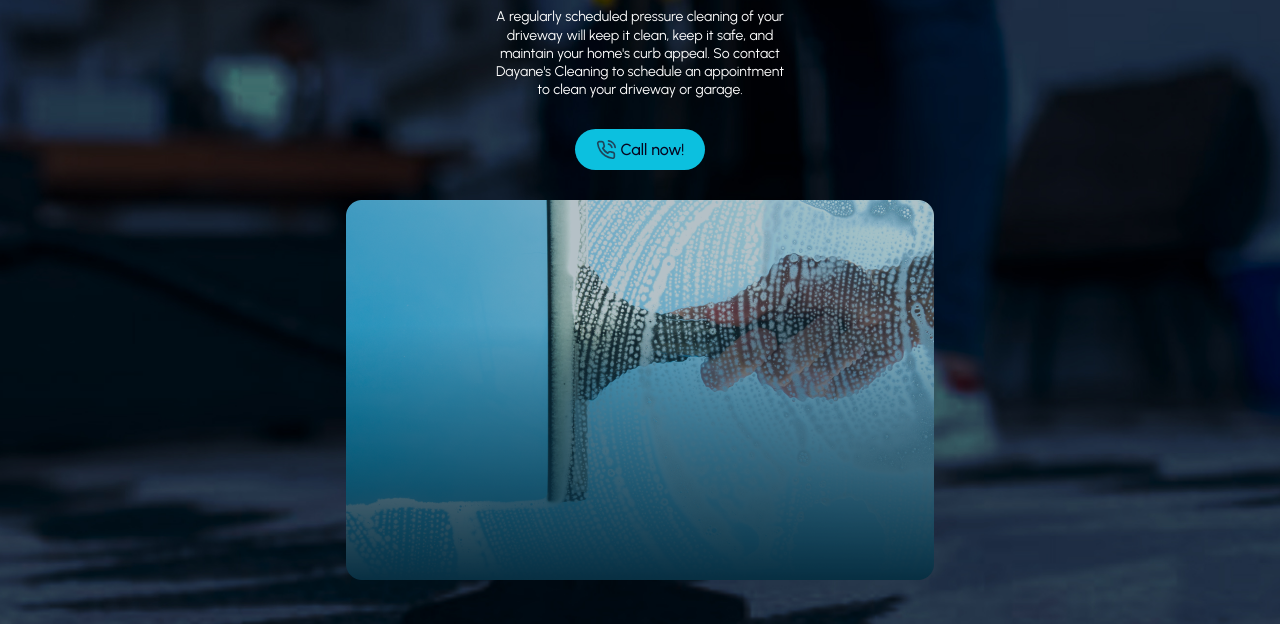
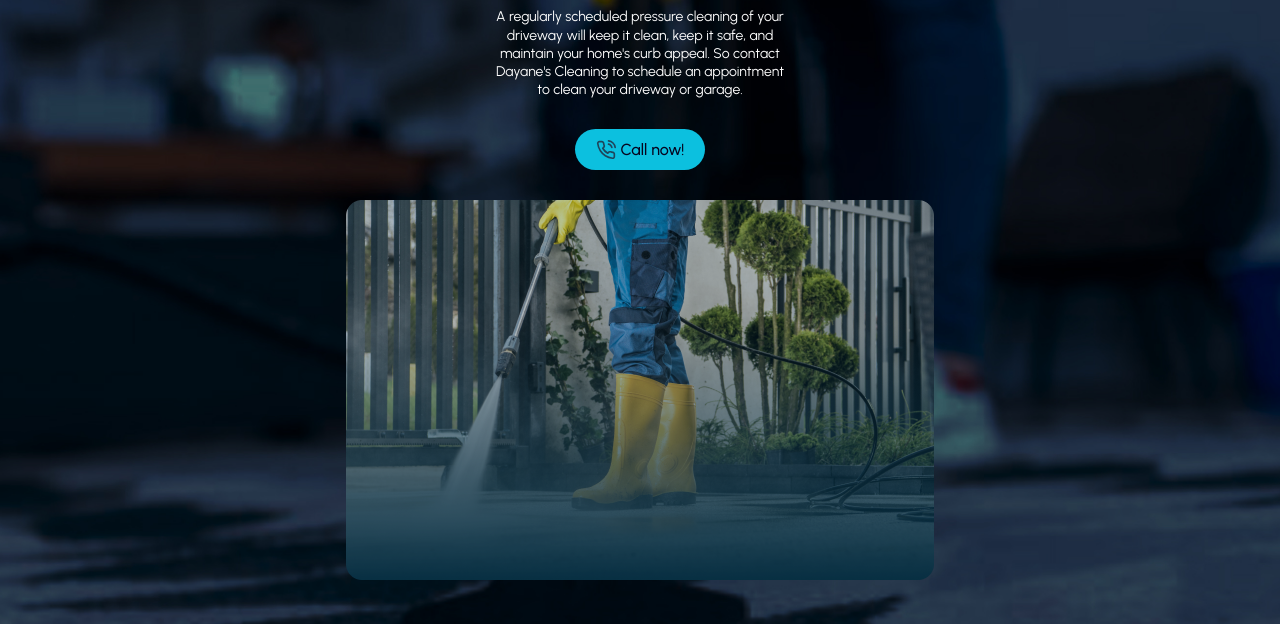
Before and after one commit to flaviasiv/DayanesCleaning, a website: page services/drivewayandgaragecleaning.html in a window 1280 px wide. Shown: the part 326-950 px from the top of the page. Drawn offline with nearby package versions, Linux system fonts and the light colour scheme.

Commit message:
img popup6

```diff
--- a/services/drivewayandgaragecleaning.html
+++ b/services/drivewayandgaragecleaning.html
@@ -85,7 +85,7 @@
                 <path d="M15.0499 5C16.0267 5.19057 16.9243 5.66826 17.628 6.37194C18.3317 7.07561 18.8094 7.97326 18.9999 8.95M15.0499 1C17.0792 1.22544 18.9715 2.13417 20.4162 3.57701C21.8608 5.01984 22.7719 6.91101 22.9999 8.94M21.9999 16.92V19.92C22.0011 20.1985 21.944 20.4742 21.8324 20.7293C21.7209 20.9845 21.5572 21.2136 21.352 21.4019C21.1468 21.5901 20.9045 21.7335 20.6407 21.8227C20.3769 21.9119 20.0973 21.9451 19.8199 21.92C16.7428 21.5856 13.7869 20.5341 11.1899 18.85C8.77376 17.3147 6.72527 15.2662 5.18993 12.85C3.49991 10.2412 2.44818 7.27099 2.11993 4.18C2.09494 3.90347 2.12781 3.62476 2.21643 3.36162C2.30506 3.09849 2.4475 2.85669 2.6347 2.65162C2.82189 2.44655 3.04974 2.28271 3.30372 2.17052C3.55771 2.05833 3.83227 2.00026 4.10993 2H7.10993C7.59524 1.99522 8.06572 2.16708 8.43369 2.48353C8.80166 2.79999 9.04201 3.23945 9.10993 3.72C9.23656 4.68007 9.47138 5.62273 9.80993 6.53C9.94448 6.88792 9.9736 7.27691 9.89384 7.65088C9.81408 8.02485 9.6288 8.36811 9.35993 8.64L8.08993 9.91C9.51349 12.4135 11.5864 14.4864 14.0899 15.91L15.3599 14.64C15.6318 14.3711 15.9751 14.1858 16.3491 14.1061C16.723 14.0263 17.112 14.0555 17.4699 14.19C18.3772 14.5286 19.3199 14.7634 20.2799 14.89C20.7657 14.9585 21.2093 15.2032 21.5265 15.5775C21.8436 15.9518 22.0121 16.4296 21.9999 16.92Z" stroke="#1F455B" stroke-width="2" stroke-linecap="round" stroke-linejoin="round"/>
                 </svg>
                  Call now!</a>
-              <img src="../assets/popupimg5.png" alt="person washing garage">
+              <img src="../assets/popupimg6.png" alt="person washing garage">
            </div>
          </div>
        </div>
```
Also changed, not shown: assets/popupimg6.png (added).
